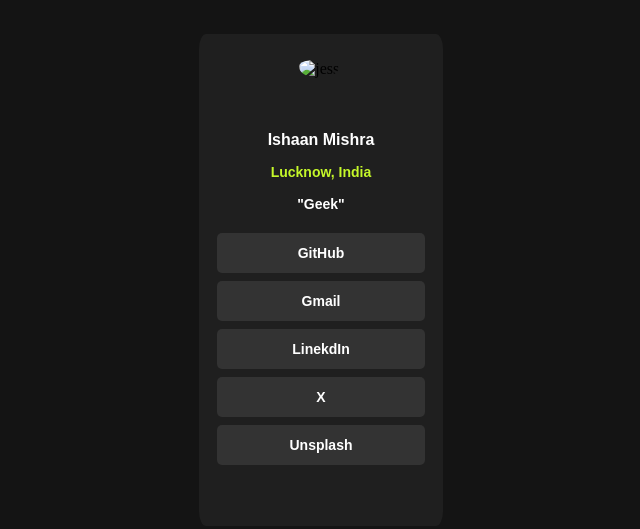
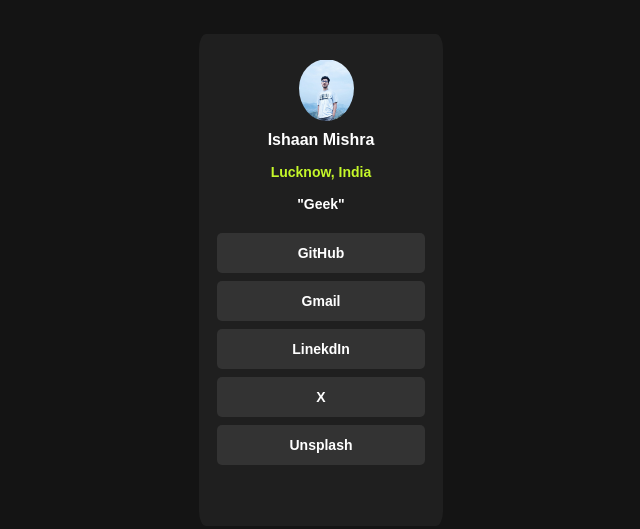
Before and after one commit to MIsh-Ra/Social_link_dashboard, a plain HTML site: page index.html in a window 1280 px wide. Shown: the part 128-657 px from the top of the page, without its empty margins (327-967 px from the left). Drawn offline with Linux system fonts and the light colour scheme.

Commit message:
changes in the media files

```diff
--- a/index.html
+++ b/index.html
@@ -2,11 +2,11 @@
 <html lang="en">
 <head>
   <meta charset="UTF-8">
-  <meta name="viewport" content="width=device-width, initial-scale=1.0"> <!-- displays site properly based on user's device -->
+  <meta name="viewport" content="width=device-width, initial-scale=1.0">
 
   <link rel="icon" type="image/png" sizes="32x32" href="./assets/images/favicon-32x32.png">
 
-  <title>Frontend Mentor | Social links profile</title>
+  <title>Social links profile</title>
 
   <link rel="stylesheet" href="style.css">
 </head>
@@ -15,7 +15,7 @@
   <div class="centerbox">
 
     <div class="image">
-      <img id="jess" src="assets\images\ish.jpg" alt="jess">
+      <img id="jess" src="media\ish.jpg" alt="Ishaan">
     </div>
 
     <!-- <div class="name"> -->
```
Also changed, not shown: media/ish.jpg (added).
